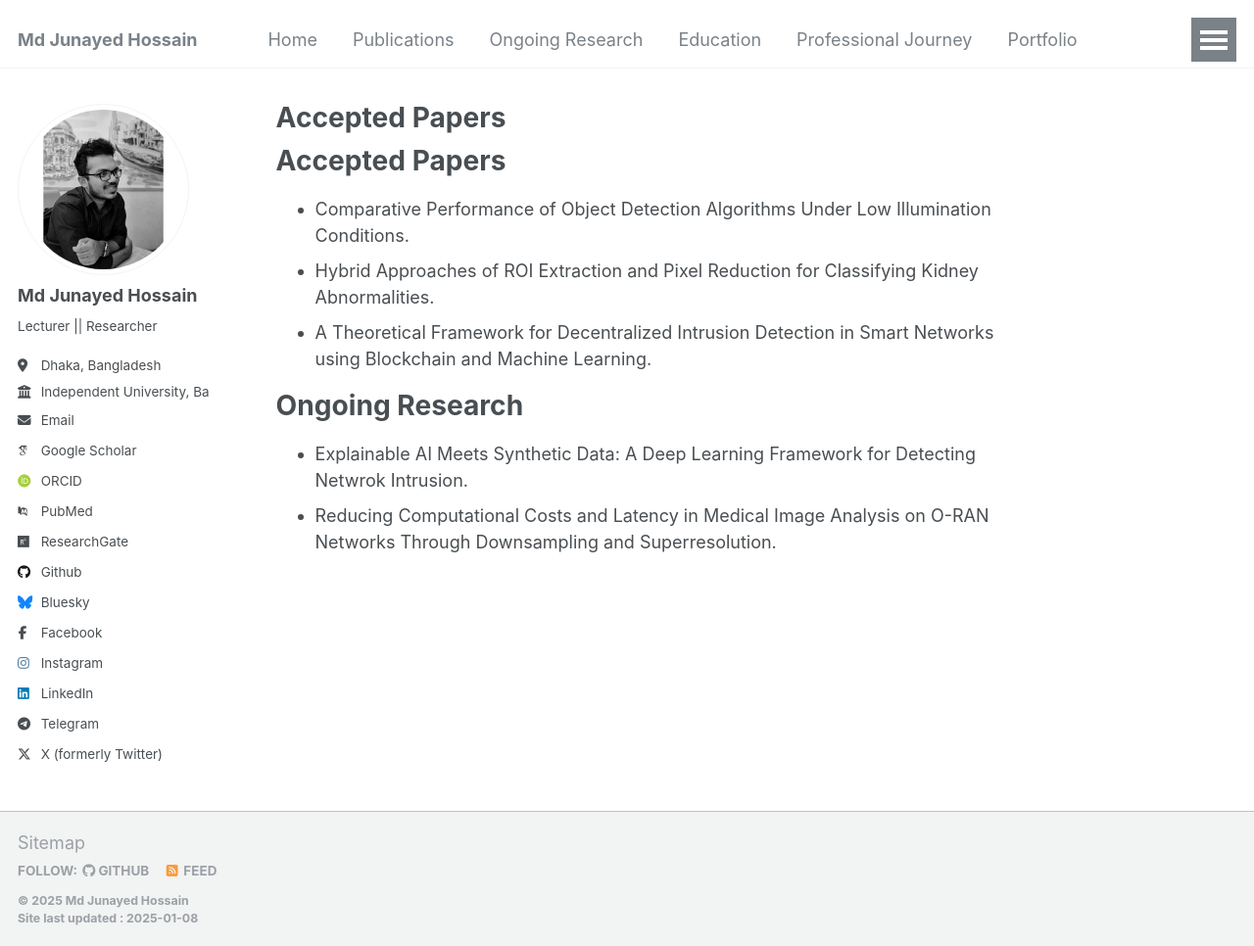
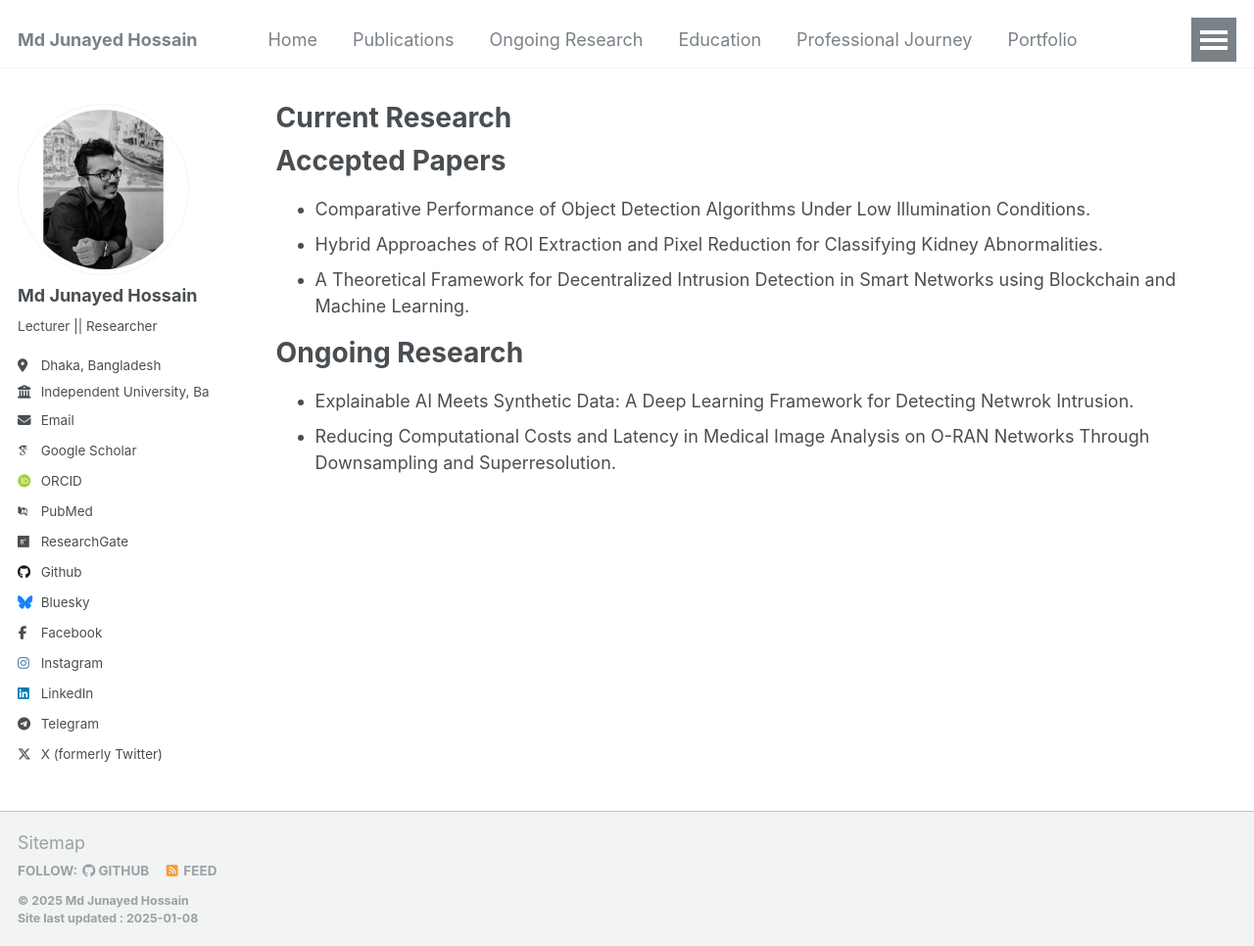
Before and after one commit to i-am-junayed/i-am-junayed.github.io, a Jekyll site: the page built from _pages/ongoing.md, in a window 1280 px wide and 966 px high. Shown: the whole window at 98% size. Built offline with Jekyll 4.4.1, drawn with Linux system fonts in a browser that asks for light colours; some web fonts are replaced; our own code applies the rules of GitHub Pages for plain Markdown files.

Commit message:
Update ongoing.md

```diff
--- a/_pages/ongoing.md
+++ b/_pages/ongoing.md
@@ -1,3 +1,11 @@
+---
+layout: archive
+title: "Current Research"
+permalink: /ongoing/
+author_profile: true
+
+---
+
 Accepted Papers
 =====
 *  Comparative Performance of Object Detection Algorithms Under Low Illumination Conditions.
```
